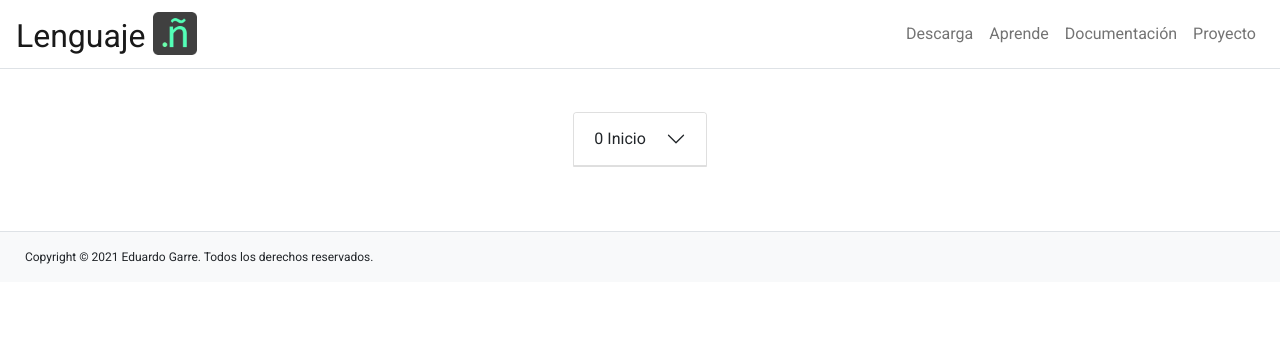
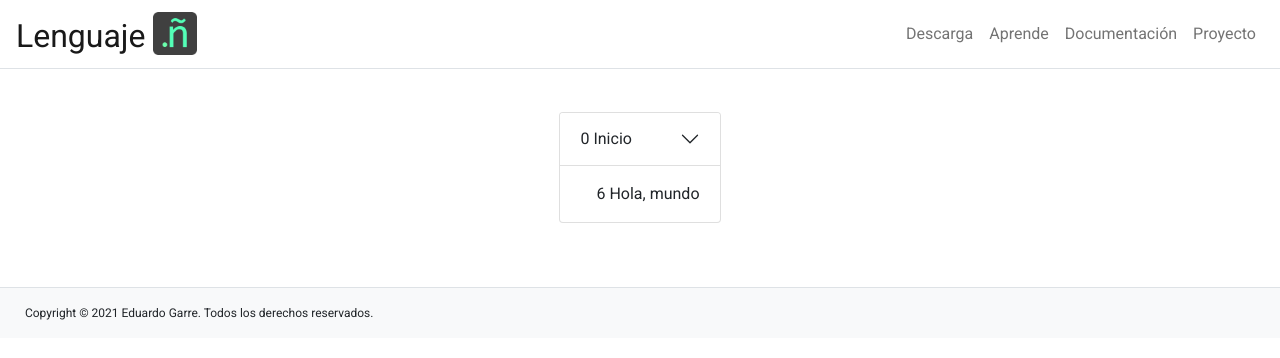
Before and after one commit to eduardogarre/frontend_lenguaje, a React (Create React App) app: page /aprende in a window 1280 px wide. Shown: the top 358 px of the page. Built offline with nearby package versions, Linux system fonts and the light colour scheme.

Commit message:
Sigo ajustando formato de Menú lateral

```diff
--- a/package.json
+++ b/package.json
@@ -6,6 +6,7 @@
     "@testing-library/jest-dom": "^5.14.1",
     "@testing-library/react": "^11.2.7",
     "@testing-library/user-event": "^12.8.3",
+    "lodash.uniqueid": "^4.0.1",
     "react": "^17.0.2",
     "react-dom": "^17.0.2",
     "react-router-dom": "^6.3.0",
--- a/src/components/Acordeon.js
+++ b/src/components/Acordeon.js
@@ -1,12 +1,17 @@
+import React, { useState } from 'react';
 import AcordeonBoton from "./AcordeonBoton"
 import AcordeonContenido from "./AcordeonContenido"
+import _uniqueId from 'lodash/uniqueId';
 
-const Acordeon = ({ jerarquía }) => {
+const Acordeon = ({ inicial, jerarquía }) => {
 
     console.log("Acordeon: " + jerarquía)
+    const [idAcordeon] = useState(_uniqueId('idAcordeon-'));
+    const [idAcordeonContenido] = useState(_uniqueId('idAcordeonContenido-'));
+    const [idAcordeonBotón] = useState(_uniqueId('idAcordeonBotón-'));
 
     return (
-        <div id="acordeon-1" className="accordion">
+        <div id={idAcordeon} className="accordion">
             {
                 jerarquía.map((elemento) => {
                     console.log("Acordeon: jerarquía.map() ... elemento N \n" + elemento)
@@ -15,13 +20,13 @@ const Acordeon = ({ jerarquía }) => {
 
                             {(elemento.hijos.length > 0) && (
                                 <>
-                                    <AcordeonBoton título={elemento.id + " " + elemento.título} />
-                                    <AcordeonContenido contenido={elemento.hijos} />
+                                    <AcordeonBoton idPadre={idAcordeon} idContenido={idAcordeonContenido} idBotón={idAcordeonBotón} título={elemento.id + " " + elemento.título} />
+                                    <AcordeonContenido idPadre={idAcordeon} idContenido={idAcordeonContenido} idBotón={idAcordeonBotón} contenido={elemento.hijos} />
                                 </>
                             )}
 
                             {(elemento.hijos.length === 0) && (
-                                <AcordeonContenido contenido={elemento.id + " " + elemento.título} />
+                                <AcordeonContenido idPadre={idAcordeon} idContenido={idAcordeonContenido} idBotón={idAcordeonBotón} contenido={elemento.id + " " + elemento.título} />
                             )}
 
                         </div>
--- a/src/components/AcordeonBoton.js
+++ b/src/components/AcordeonBoton.js
@@ -1,8 +1,8 @@
-const AcordeonBoton = ({título}) => {
+const AcordeonBoton = ({título, idPadre, idContenido, idBotón}) => {
     console.log("AcordeonBoton: " + título)
     return (
-        <h2 id="acordeon-1-cabecera-1" className="accordion-header">
-            <button className="accordion-button collapsed" type="button" data-bs-toggle="collapse" data-bs-target="#acordeon-1-contenido-1" aria-expanded="false" aria-controls="acordeon-1-contenido-1">
+        <h2 id={idBotón} className="accordion-header">
+            <button className="accordion-button collapsed" type="button" data-bs-toggle="collapse" data-bs-target={"#" + idContenido} aria-expanded="true" aria-controls={idContenido}>
                 {título}&nbsp;&nbsp;&nbsp;&nbsp;&nbsp;
             </button>
         </h2>
--- a/src/components/AcordeonContenido.js
+++ b/src/components/AcordeonContenido.js
@@ -1,6 +1,6 @@
 import Acordeon from "./Acordeon"
 
-const AcordeonContenido = ({ contenido }) => {
+const AcordeonContenido = ({ contenido, idPadre, idContenido, idBotón }) => {
 
     let terminal = true
 
@@ -15,7 +15,7 @@ const AcordeonContenido = ({ contenido }) => {
     }
 
     return (
-        <div id="acordeon-1-contenido-1" className="accordion-collapse collapse ms-3" aria-labelledby="acordeon-1-cabecera-1" data-bs-parent="#acordeon-1">
+        <div id={idContenido} className={"accordion-collapse ms-3" + (terminal ? " show" : " collapse")} aria-labelledby={terminal ? "" : idBotón} data-bs-parent={"#" + idPadre}>
             <div className="accordion-body">
 
                 {terminal ?
--- a/src/components/MenuLateral.js
+++ b/src/components/MenuLateral.js
@@ -45,7 +45,7 @@ const MenuLateral = () => {
     ]
 
     return (
-        <Acordeon jerarquía={jerarquía} />
+        <Acordeon inicial={true} jerarquía={jerarquía} />
     )
 }
 
```
Also changed, not shown: 1 other file (tests, documents, lock files or other folders).
